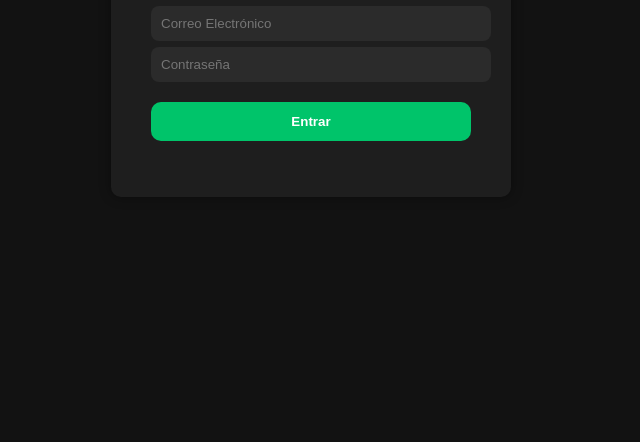
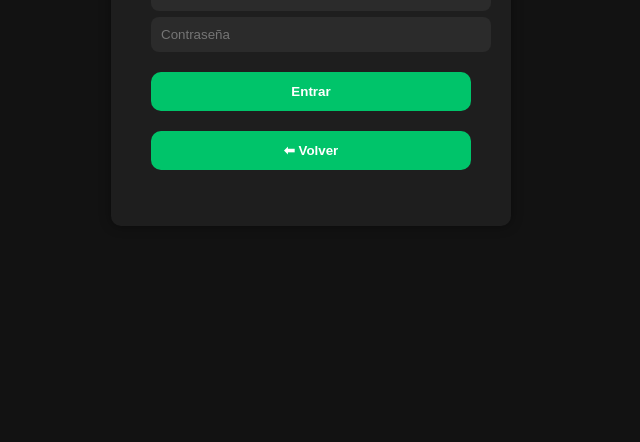
Before and after one commit to Miguee25/ViaGo-app, a website: page public/pages/login.html in a window 1280 px wide. Shown: the part 358-800 px from the top of the page, without its empty margins (329-969 px from the left). Drawn offline with Linux system fonts and the light colour scheme.

Commit message:
🔙 Agregado botón 'Volver' en login para regresar a la bienvenida

```diff
--- a/public/pages/login.html
+++ b/public/pages/login.html
@@ -13,6 +13,8 @@
       <input type="email" id="correo" placeholder="Correo Electrónico" required><br>
       <input type="password" id="clave" placeholder="Contraseña" required><br>
       <button type="submit">Entrar</button>
+      <button class="btn-principal" onclick="window.location.href='bienvenida.html'">⬅ Volver</button>
+
     </form>
 
     <p id="mensaje"></p>
```
Also changed, not shown: public/pages/bienvenida.html (+3 -0 lines).
